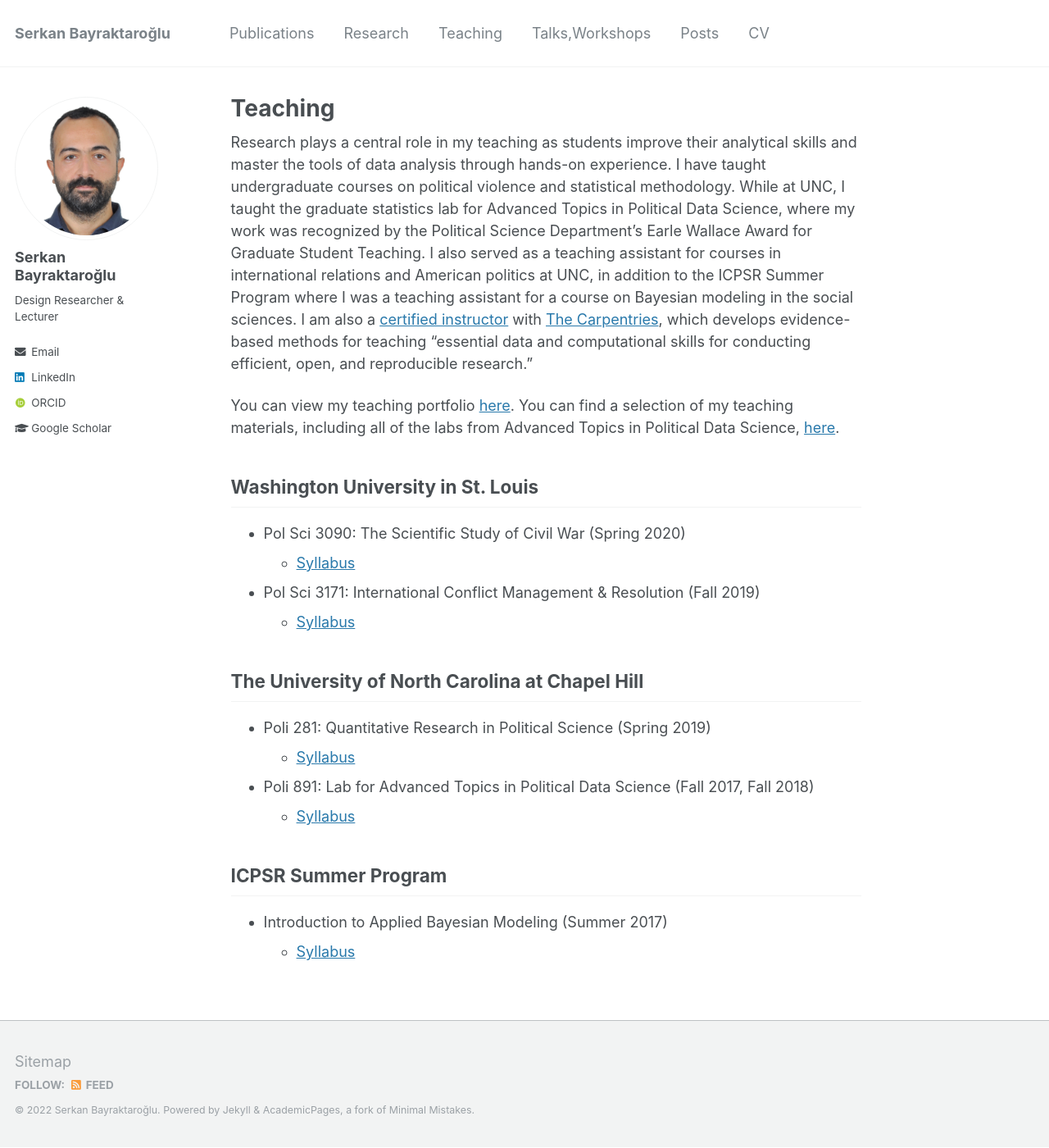
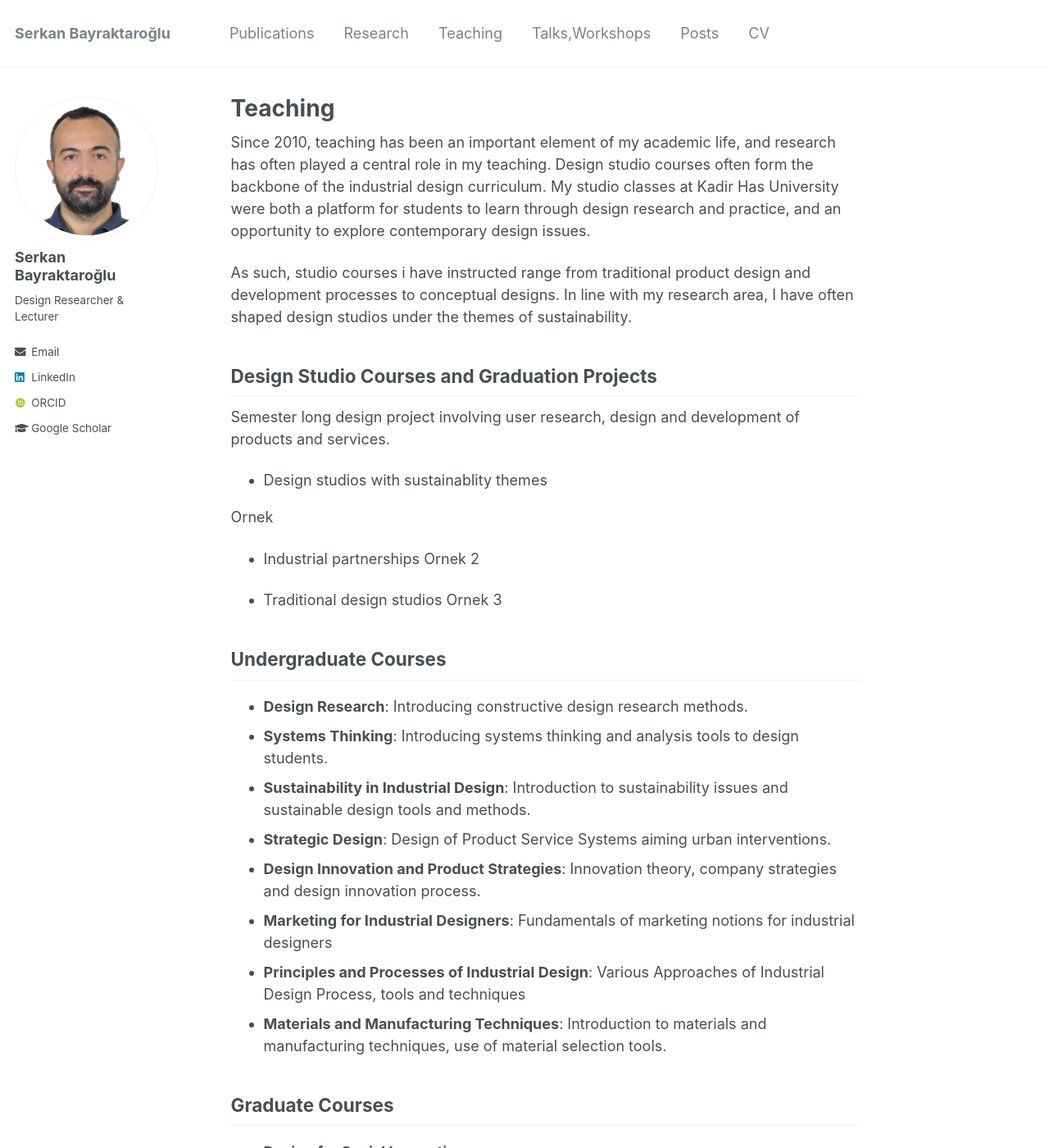
Before and after one commit to serkanbayraktaroglu/serkanbayraktaroglu.github.io, a Jekyll site: the page built from _pages/teaching.md, in a window 1280 px wide and 1400 px high. Shown: the whole window at 82% size. Built offline with Jekyll 4.4.1, drawn with Linux system fonts in a browser that asks for light colours; some web fonts are replaced; some of the changed text lies outside the part shown.

Commit message:
Update teaching.md

```diff
--- a/_pages/teaching.md
+++ b/_pages/teaching.md
@@ -3,38 +3,39 @@ permalink: /teaching/
 title: "Teaching"
 ---
 
-Research plays a central role in my teaching as students improve their
-analytical skills and master the tools of data analysis through hands-on
-experience. I have taught undergraduate courses on political violence and
-statistical methodology. While at UNC, I taught the graduate statistics lab for
-Advanced Topics in Political Data Science, where my work was recognized by the
-Political Science Department's Earle Wallace Award for Graduate Student
-Teaching. I also served as a teaching assistant for courses in international
-relations and American politics at UNC, in addition to the ICPSR Summer Program
-where I was a teaching assistant for a course on Bayesian modeling in the social
-sciences. I am also a
-[certified instructor](https://carpentries.org/instructors/#jayrobwilliams) with
-[The Carpentries](https://carpentries.org/), which develops evidence-based
-methods for teaching "essential data and computational skills for conducting
-efficient, open, and reproducible research."
+Since 2010, teaching has been an important element of my academic life, and research has often played a central role in my teaching. Design studio courses often form the backbone of the industrial design curriculum. My studio classes at Kadir Has University were both a platform for students to learn through design research and practice, and an opportunity to explore contemporary design issues.
+
+As such, studio courses i have instructed range from traditional product design and development processes to conceptual designs. In line with my research area, I have often shaped design studios under the themes of sustainability.
+
+##  Design Studio Courses and Graduation Projects
+
+Semester long design project involving user research, design and development of products and services.
+
+- Design studios with sustainablity themes
+
+Ornek
+- Industrial partnerships
+Ornek 2
+
+- Traditional design studios
+Ornek 3
 
 
-You can view my teaching portfolio [here](/files/pdf/teaching/Portfolio.pdf).
-You can find a selection of my teaching materials, including all of the labs
-from Advanced Topics in Political Data Science, [here](/teaching-materials).
+##  Undergraduate Courses
 
-## Washington University in St. Louis
-- Pol Sci 3090: The Scientific Study of Civil War (Spring 2020)
-    - [Syllabus](/files/pdf/teaching/PS 3090 Syllabus.pdf)
-- Pol Sci 3171: International Conflict Management & Resolution (Fall 2019)
-    - [Syllabus](/files/pdf/teaching/PS 3171 Syllabus.pdf)
+- **Design Research**: Introducing constructive design research methods.
+- **Systems Thinking**: Introducing systems thinking and analysis tools to design students.
+- **Sustainability in Industrial Design**: Introduction to sustainability issues and sustainable design tools and methods.
+- **Strategic Design**: Design of Product Service Systems aiming urban interventions.
+- **Design Innovation and Product Strategies**: Innovation theory, company strategies and design innovation process.
+- **Marketing for Industrial Designers**: Fundamentals of marketing notions for industrial designers
+- **Principles and Processes of Industrial Design**: Various Approaches of Industrial Design Process, tools and techniques
+- **Materials and Manufacturing Techniques**: Introduction to materials and manufacturing techniques, use of material selection tools.
 
-## The University of North Carolina at Chapel Hill
-- Poli 281: Quantitative Research in Political Science (Spring 2019)
-    - [Syllabus](/files/pdf/teaching/POLI 281 Syllabus.pdf)
-- Poli 891: Lab for Advanced Topics in Political Data Science (Fall 2017, Fall 2018)
-    - [Syllabus](/files/pdf/teaching/POLI 891 Syllabus.pdf)
 
-## ICPSR Summer Program
-- Introduction to Applied Bayesian Modeling (Summer 2017)
-    - [Syllabus](/files/pdf/teaching/bayes2017.pdf)
+
+##  Graduate Courses
+
+- **Design for Social Innovation**:
+- **Design and Society**:
+-
```
